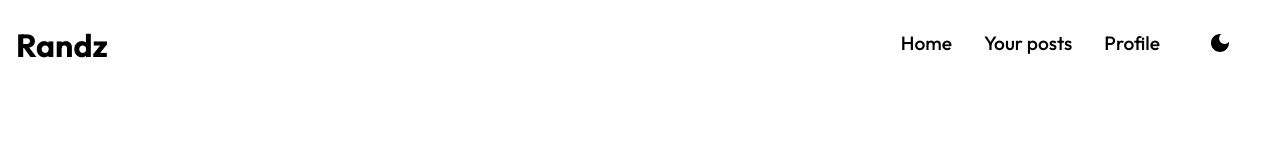
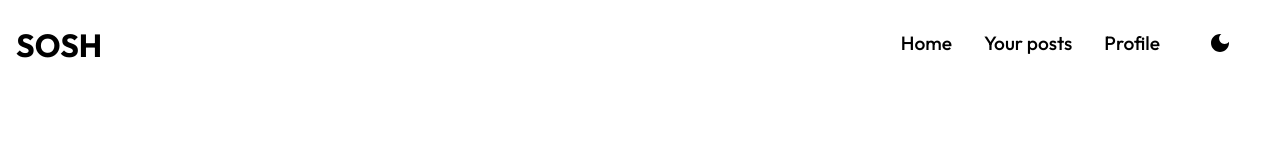
Before and after one commit to Sriyush/Mern-project, a React (Create React App) app in the folder frontend/: page / in a window 1280 px wide. Shown: the top 160 px of the page. Built offline with nearby package versions, Linux system fonts and the light colour scheme.

Commit message:
changed title

```diff
--- a/frontend/src/App.js
+++ b/frontend/src/App.js
@@ -1,4 +1,4 @@
-import React,{ useState } from "react";
+import React,{ useEffect, useState } from "react";
 import "./index.css";
 import { BrowserRouter, Routes, Route } from "react-router-dom";
 import { Navbar } from './components/Navbar/Navbar';
@@ -18,7 +18,9 @@ function Profile() {
 
 function App() {
   const [darkTheme, setDarkTheme] = useState(false);
-
+  useEffect(()=>{
+    document.title="SOSH";
+  }, []);
   const toggleTheme = () => {
     setDarkTheme(!darkTheme);
     document.body.classList.toggle("dark", darkTheme);
--- a/frontend/src/components/Navbar/Navbar.js
+++ b/frontend/src/components/Navbar/Navbar.js
@@ -44,7 +44,7 @@ export const Navbar = () => {
   return (
     <div className={color ? "header header-bg" : "header"}>
       <Link to="/">
-        <h1>Randz</h1>
+        <h1>SOSH</h1>
       </Link>
 
       <ul className={click ? "nav-menu active" : "nav-menu"}>
--- a/frontend/src/components/Navbar/NavbarStyles.css
+++ b/frontend/src/components/Navbar/NavbarStyles.css
@@ -65,6 +65,9 @@ transition: 0.5s;
         transition: 0.3s;
 
     }
+    .icon{
+        background-color: #000;
+    }
     .nav-menu.active{
         left: 0;
     }
```
